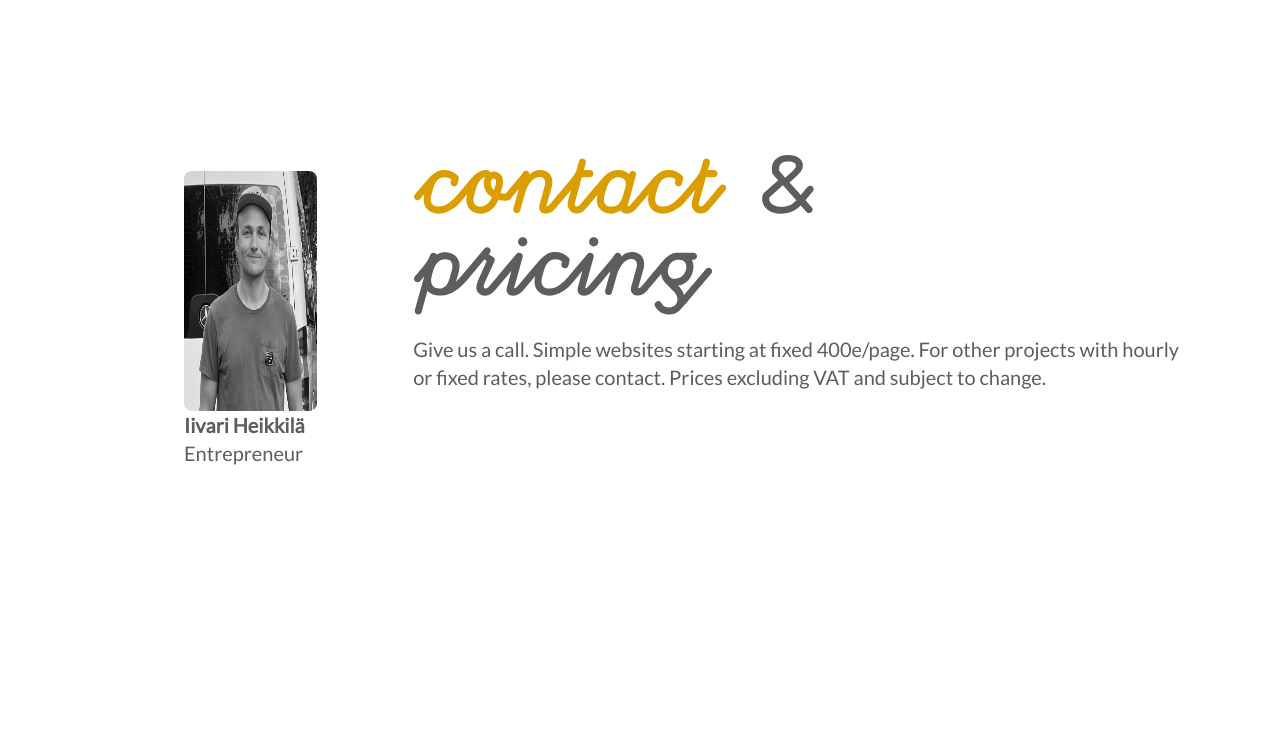
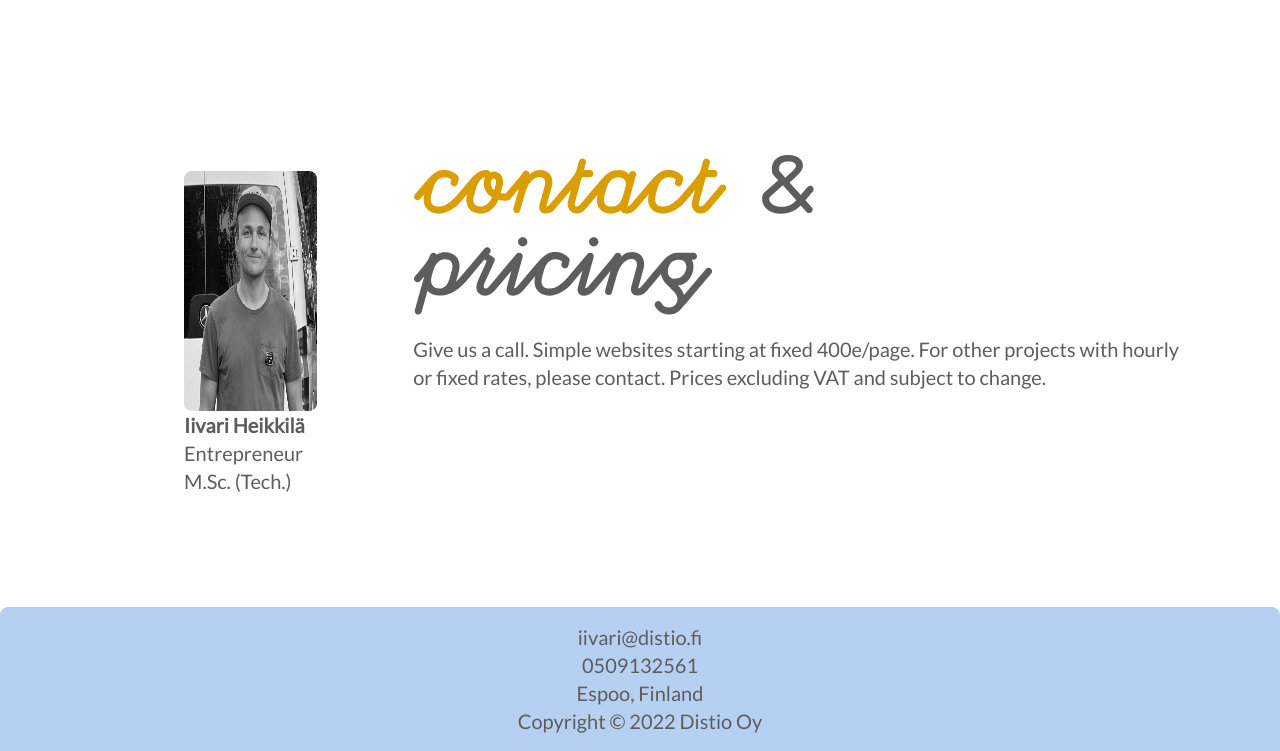
Before and after one commit to 1ivari/distio, a website: page index.html in a window 1280 px wide. Shown: the part 1478-2229 px from the top of the page. Before the commit the page ends 2057 px from the top, so only its background shows below. Drawn offline with Linux system fonts and the light colour scheme.

Commit message:
footer added

```diff
--- a/index.html
+++ b/index.html
@@ -55,9 +55,10 @@
         <div class="container mx-6 p-6 rounded-md bg-lightBlue">
           <!-- Menu items -->
           <div class="space-x-6 md-flex">
-            <a href="#" class="text-2xl hover:text-yellow">Services</a>
-            <a href="#" class="text-2xl hover:text-yellow">References</a>
-            <a href="#" class="text-2xl hover:text-yellow">About us</a>
+            <a href="#competences" class="text-2xl hover:text-yellow"
+              >Services</a
+            >
+            <a href="#contact" class="text-2xl hover:text-yellow">About us</a>
           </div>
         </div>
       </div>
@@ -194,6 +195,7 @@
           <img class="rounded-lg h-60" src="img/iivr-2.jpg" alt="" />
           <p><strong>Iivari Heikkilä</strong></p>
           <p>Entrepreneur</p>
+          <p>M.Sc. (Tech.)</p>
         </div>
         <div class="">
           <img class="mb-5" src="img/contactpricing.svg" alt="" />
@@ -202,6 +204,19 @@
             other projects with hourly or fixed rates, please contact. Prices
             excluding VAT and subject to change.
           </p>
+        </div>
+      </div>
+    </section>
+
+    <section id="footer">
+      <div
+        class="bg-lightBlue flex justify-center w-screen rounded-tr-lg rounded-tl-lg p-4 mx-0"
+      >
+        <div class="flex-col text-center">
+          <p><a href="mailto:iivari@distio.fi">iivari@distio.fi</a></p>
+          <p><a href="tel:+358509132561">0509132561</a></p>
+          <p>Espoo, Finland</p>
+          <p>Copyright &copy; 2022 Distio Oy</p>
         </div>
       </div>
     </section>
```
Also changed, not shown: dist/output.css.
